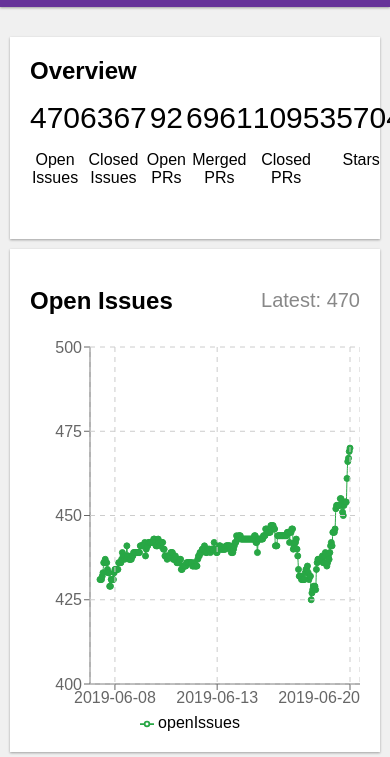
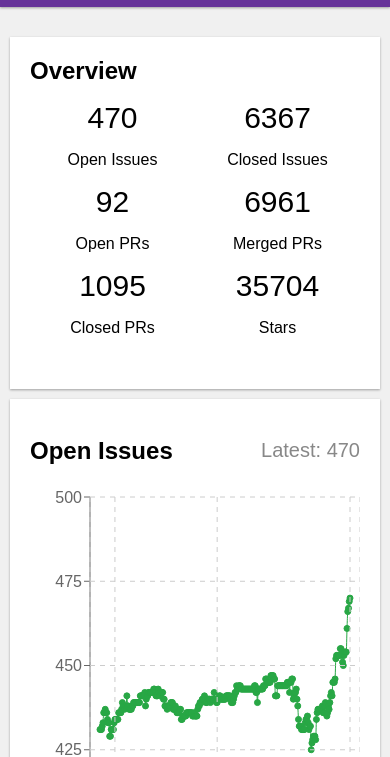
Before and after one commit to lannonbr/gatsby-github-stats, a Gatsby site: page / in a window 390 px wide. Shown: the part 87-844 px from the top of the page. Built offline with nearby package versions, Linux system fonts and the light colour scheme; Gatsby itself is replaced by a stand-in of ours.

Commit message:
Making overview swap to 2 column grid on mobile

```diff
--- a/src/pages/index.css
+++ b/src/pages/index.css
@@ -86,4 +86,10 @@ header,
   section {
     margin-bottom: 10px;
   }
+
+  section#overview ul {
+    display: grid;
+    justify-content: unset;
+    grid-template-columns: 1fr 1fr;
+  }
 }
```
